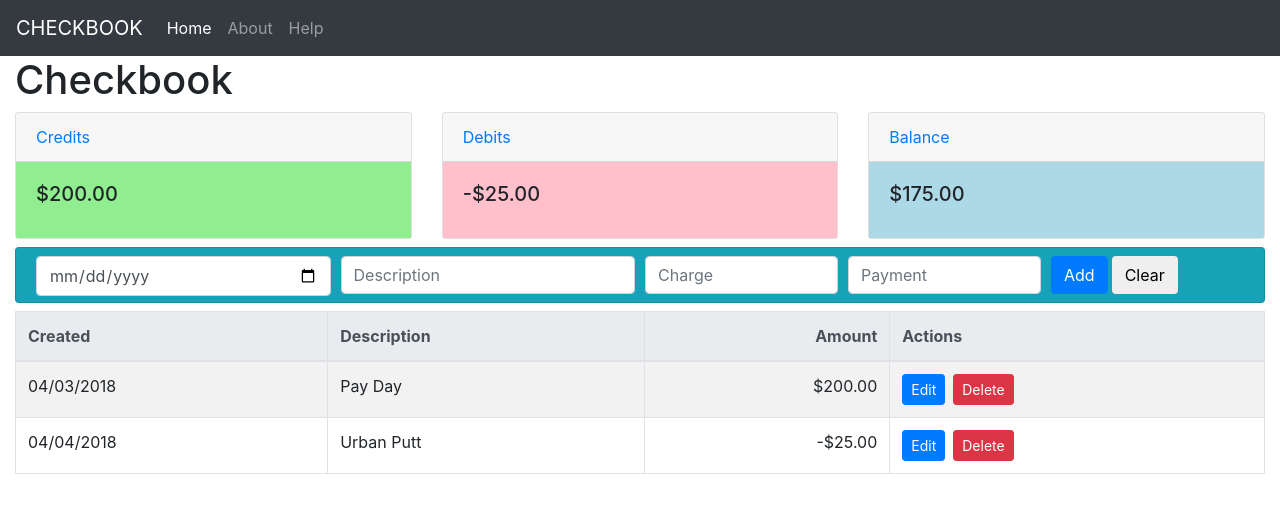
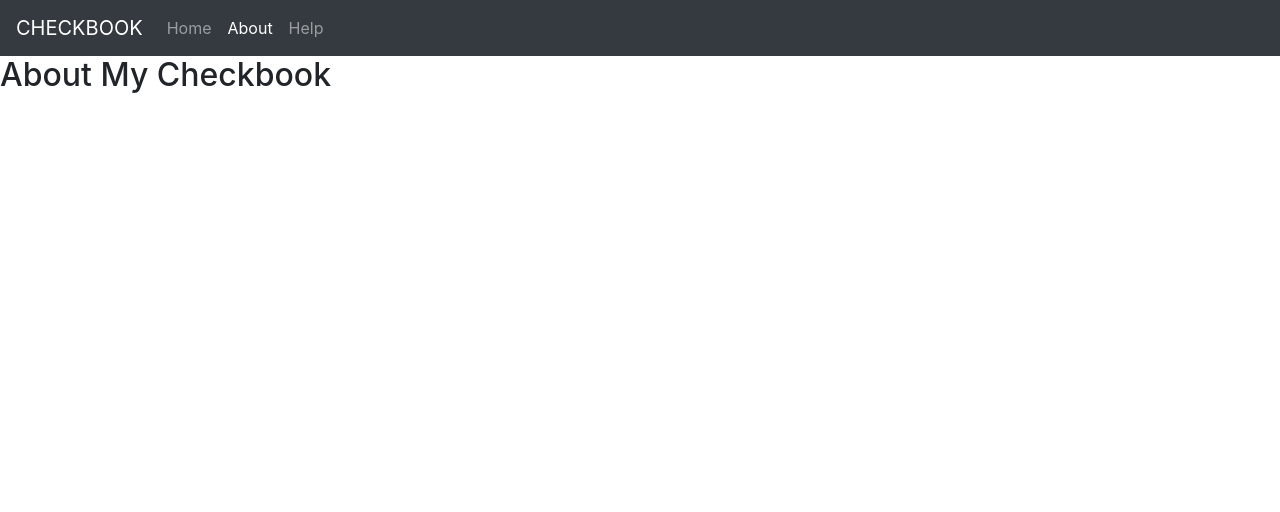
Before and after one commit to mcdaley/checkbook-redux, a React (Create React App) app: page /about in a window 1280 px wide. Shown: the top 512 px of the page. Built offline with nearby package versions, Linux system fonts and the light colour scheme.

Commit message:
Moved checkbook to pages and cleaned up navbar

```diff
--- a/package.json
+++ b/package.json
@@ -13,6 +13,7 @@
     "react": "^16.2.0",
     "react-dom": "^16.2.0",
     "react-redux": "^5.0.7",
+    "react-router-dom": "^4.2.2",
     "react-scripts": "1.1.1",
     "redux": "^3.7.2",
     "redux-devtools": "^3.4.1"
--- a/src/App.js
+++ b/src/App.js
@@ -1,15 +1,27 @@
 import React, { Component } from 'react';
+import {
+  BrowserRouter as Router,
+  Route,
+  Link
+} from 'react-router-dom'
 
 import Navbar               from './components/navbar'
-import Checkbook            from './components/checkbook'
+import Checkbook            from './pages/checkbook'
+import About                from './pages/about'
+import Help                 from './pages/help'
 
 class App extends Component {
   render() {
     return (
-      <div className="App">
-        <Navbar />
-        <Checkbook />
-      </div>
+      <Router>
+        <div className="App">
+          <Navbar />
+          <Route exact path='/' component={Checkbook} />
+          <Route path='/home'   component={Checkbook} />
+          <Route path='/about'  component={About} />
+          <Route path='/help'   component={Help}  />
+        </div>
+      </Router>
     );
   }
 }
--- a/src/components/navbar.js
+++ b/src/components/navbar.js
@@ -2,21 +2,32 @@
 // src/components/navbar.js
 //-----------------------------------------------------------------------------
 import React        from 'react'
+import { NavLink }  from 'react-router-dom'
 
 const Navbar = () => {
   return (
     <nav className="navbar navbar-expand-lg navbar-dark bg-dark">
-      <a className="navbar-brand" href="#">CHECKBOOK</a>
+      <NavLink to = "/" className = "navbar-brand" >
+        CHECKBOOK
+      </NavLink>
       <button className="navbar-toggler" type="button" data-toggle="collapse" data-target="#navbarNavAltMarkup" aria-controls="navbarNavAltMarkup" aria-expanded="false" aria-label="Toggle navigation">
         <span className="navbar-toggler-icon"></span>
       </button>
       <div className="collapse navbar-collapse" id="navbarNavAltMarkup">
         <div className="navbar-nav">
-          <a className="nav-item nav-link active" href="#">Home
-            <span className="sr-only">(current)</span>
-          </a>
-          <a className="nav-item nav-link" href="#">About</a>
-          <a className="nav-item nav-link" href="#">Help</a>
+          <NavLink exact to="/" className = "nav-item nav-link" activeClassName="active">
+            Home
+          </NavLink>
+          <NavLink to="/about" className="nav-item nav-link"  activeClassName="active">
+            About
+          </NavLink>
+          <NavLink
+            to              = "/help"
+            className       = "nav-item nav-link"
+            activeClassName = "active"
+          >
+            Help
+          </NavLink>
         </div>
       </div>
     </nav>
--- /dev/null
+++ b/src/pages/about.js
@@ -0,0 +1,14 @@
+//-----------------------------------------------------------------------------
+// src/pages/about.js
+//-----------------------------------------------------------------------------
+import React from 'react'
+
+const About = (props) => {
+  return (
+    <div>
+      <h2>About My Checkbook</h2>
+    </div>
+  )
+}
+
+export default About
--- a/src/components/checkbook.jsx
+++ b/src/pages/checkbook.jsx
@@ -12,14 +12,6 @@ export default class Checkbook extends React.Component {
 
   constructor(props) {
     super(props)
-
-    this.handleClick = this.handleClick.bind(this)
-  }
-
-  // Handle the filter click on debits, credit, balance
-  handleClick(e) {
-    e.preventDefault()
-    console.log(`[DEBUG]: Handle the filter transaction click`)
   }
 
   render() {
--- /dev/null
+++ b/src/pages/help.js
@@ -0,0 +1,14 @@
+//-----------------------------------------------------------------------------
+// src/pages/help.js
+//-----------------------------------------------------------------------------
+import React from 'react'
+
+const Help = (props) => {
+  return (
+    <div>
+      <h2>Dude, Help Me!</h2>
+    </div>
+  )
+}
+
+export default Help
```
Also changed, not shown: 2 other files (tests, documents, lock files or other folders).
